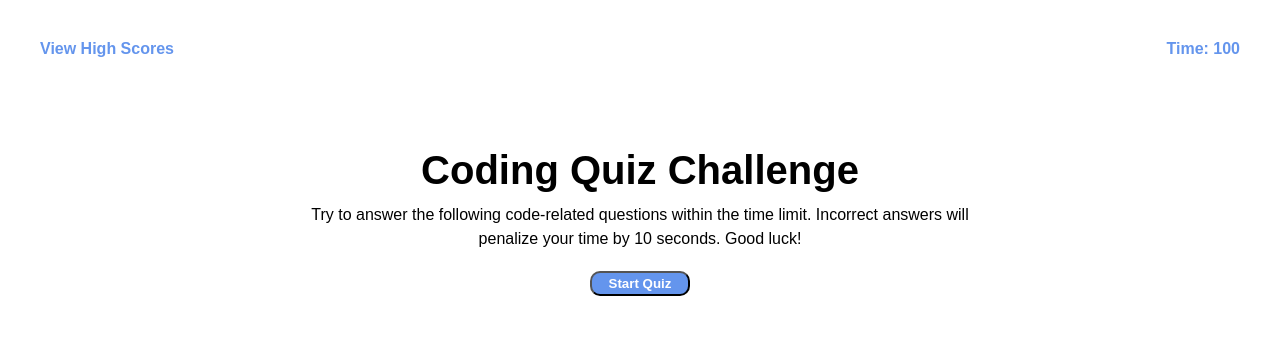
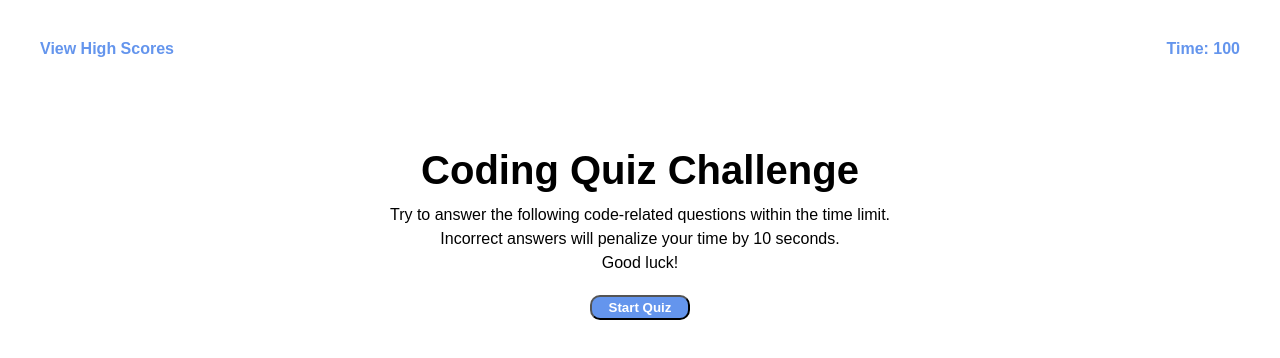
Before and after one commit to dbrockman28/code-assesment, a plain HTML site: page index.html in a window 1280 px wide. Drawn offline with Linux system fonts and the light colour scheme.

Commit message:
minor styling adjustments

```diff
--- a/assets/css/style.css
+++ b/assets/css/style.css
@@ -38,7 +38,7 @@ main h1 {
 
 main p {
     line-height: 1.5;
-    margin: 0 50px 0 50px;
+    margin: 0 40px 0 40px;
 }
 
 main button {
--- a/index.html
+++ b/index.html
@@ -18,7 +18,7 @@
 
     <main id="page-content">
         <h1 class="question" id="quiz-intro-title">Coding Quiz Challenge</h1>
-        <p class="intro" id="quiz-intro">Try to answer the following code-related questions within the time limit. Incorrect answers will penalize your time by 10 seconds. Good luck!</p>
+        <p class="intro" id="quiz-intro">Try to answer the following code-related questions within the time limit. </br> Incorrect answers will penalize your time by 10 seconds. </br> Good luck!</p>
         <button class="btn" id="start-quiz">Start Quiz</button>
     </main>
     <script src="assets/scripts/script.js"></script>
```
